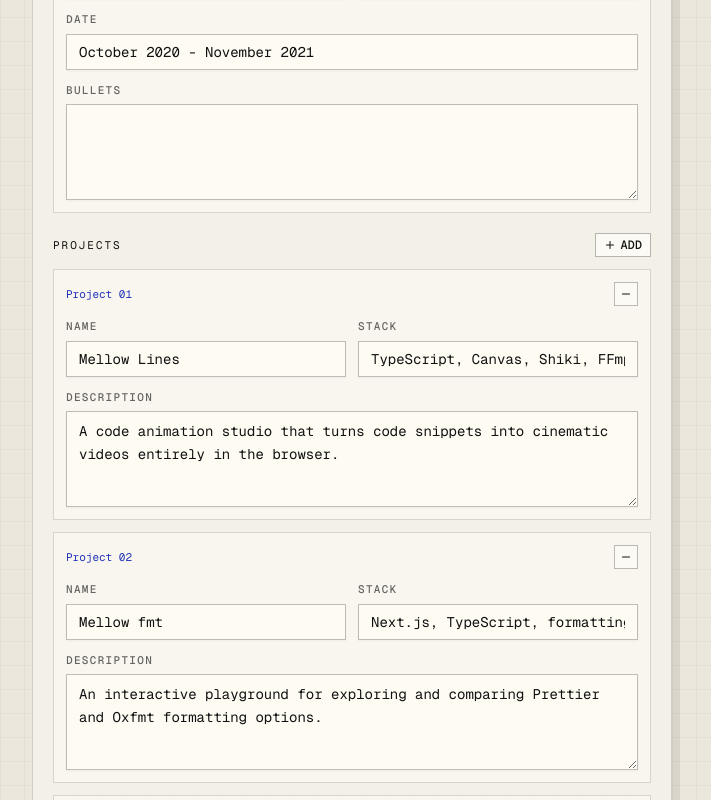
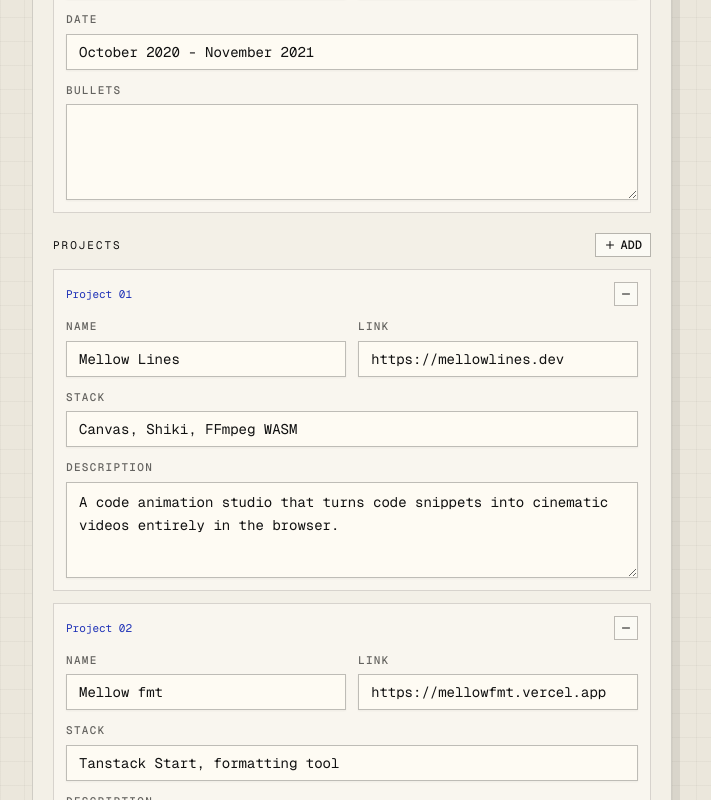
Before and after one commit to kostyniuk/cv-builder, a Next.js app: page / in a window 1280 px wide. Shown: the part 2863-3663 px from the top of the page, without its empty margins (0-711 px from the left). Built offline with nearby package versions, Linux system fonts and the light colour scheme.

Commit message:
add links to projects

```diff
--- a/components/cv/projects-editor.tsx
+++ b/components/cv/projects-editor.tsx
@@ -58,6 +58,13 @@ export function ProjectsEditor({
               onChange={(value) => onUpdate(index, "name", value)}
             />
             <TextField
+              label="Link"
+              value={item.url}
+              onChange={(value) => onUpdate(index, "url", value)}
+            />
+          </div>
+          <div className="grid gap-3 md:grid-cols-[1fr]">
+            <TextField
               label="Stack"
               value={item.stack}
               onChange={(value) => onUpdate(index, "stack", value)}
--- a/components/cv/projects-section.tsx
+++ b/components/cv/projects-section.tsx
@@ -1,4 +1,5 @@
 import type { ProjectItem } from "@/lib/cv"
+import { normalizeUrl } from "@/lib/url"
 
 import { SectionTitle } from "./form-primitives"
 
@@ -16,7 +17,20 @@ export function ProjectsSection({ projects }: { projects: ProjectItem[] }) {
               {String(index + 1).padStart(2, "0")}
             </span>
             <div className="font-mono text-[11px] leading-tight uppercase">
-              <p className="font-bold">{project.name}</p>
+              <p className="font-bold">
+                {project.url.trim() ? (
+                  <a
+                    href={normalizeUrl(project.url)}
+                    target="_blank"
+                    rel="noreferrer"
+                    className="underline-offset-2 hover:underline"
+                  >
+                    {project.name}
+                  </a>
+                ) : (
+                  project.name
+                )}
+              </p>
               <p>{project.stack}</p>
             </div>
             <p className="border-l border-black/20 pl-4 font-mono text-[11px] leading-tight">
--- a/lib/cv.ts
+++ b/lib/cv.ts
@@ -7,6 +7,7 @@ export type ExperienceItem = {
 
 export type ProjectItem = {
   name: string;
+  url: string;
   stack: string;
   description: string;
 };
@@ -55,6 +56,7 @@ export const blankExperience: ExperienceItem = {
 
 export const blankProject: ProjectItem = {
   name: "New Project",
+  url: "https://",
   stack: "Tools, stack",
   description: "Short impact-focused project description.",
 };
@@ -109,19 +111,22 @@ export const initialData: CvData = {
   projects: [
     {
       name: "Mellow Lines",
-      stack: "TypeScript, Canvas, Shiki, FFmpeg WASM",
+      url: "https://mellowlines.dev",
+      stack: "Canvas, Shiki, FFmpeg WASM",
       description:
         "A code animation studio that turns code snippets into cinematic videos entirely in the browser.",
     },
     {
       name: "Mellow fmt",
-      stack: "Next.js, TypeScript, formatting tooling",
+      url: "https://mellowfmt.vercel.app",
+      stack: "Tanstack Start, formatting tool",
       description:
         "An interactive playground for exploring and comparing Prettier and Oxfmt formatting options.",
     },
     {
       name: "Alex Posts",
-      stack: "Technical writing, PostgreSQL, React, JavaScript",
+      url: "https://alex-posts.netlify.app/",
+      stack: "Technical writing, PostgreSQL, React, Node, JavaScript",
       description:
         "A technical blog with deep dives into database internals, React mechanics, and JavaScript tooling.",
     },
```
